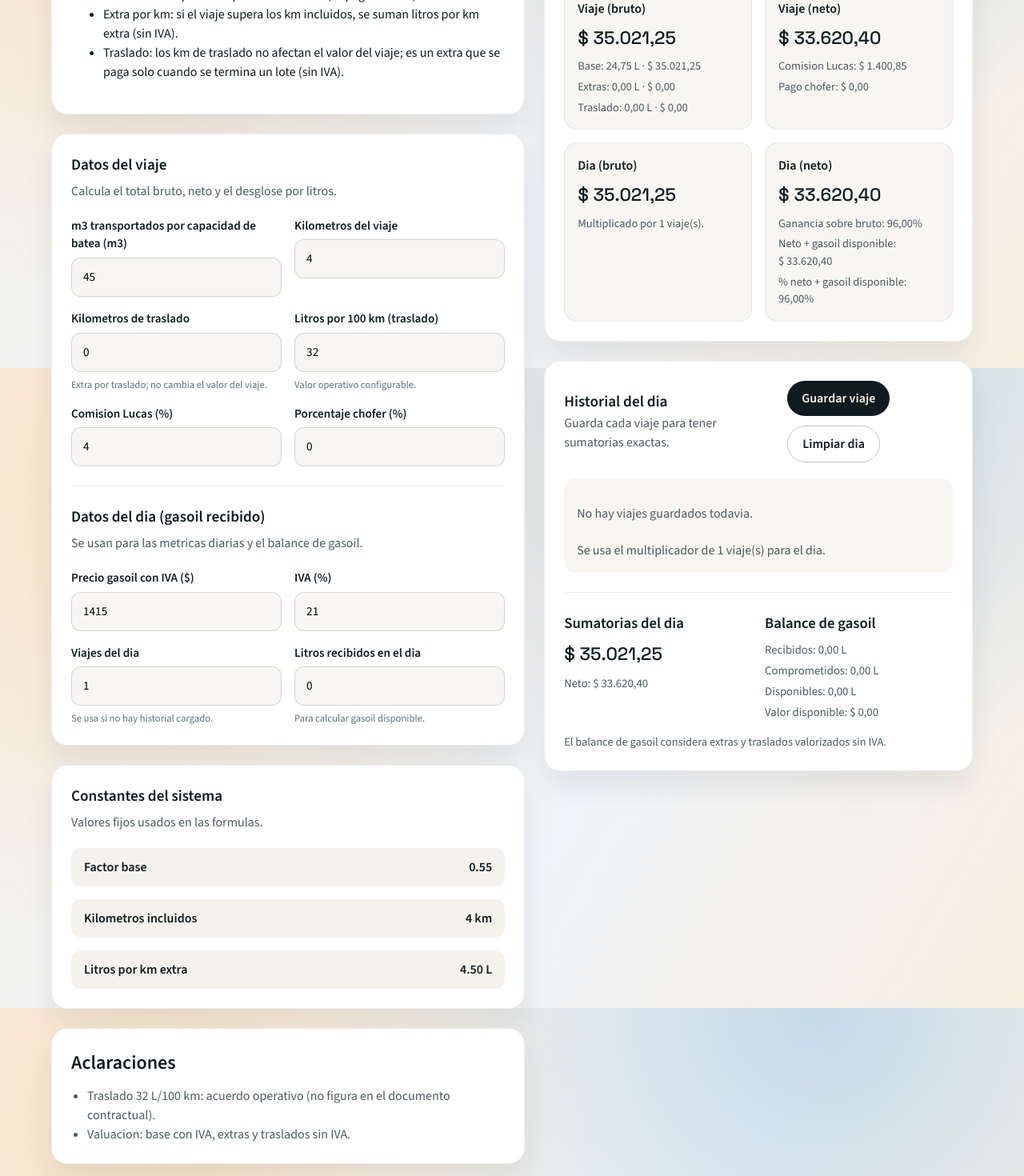
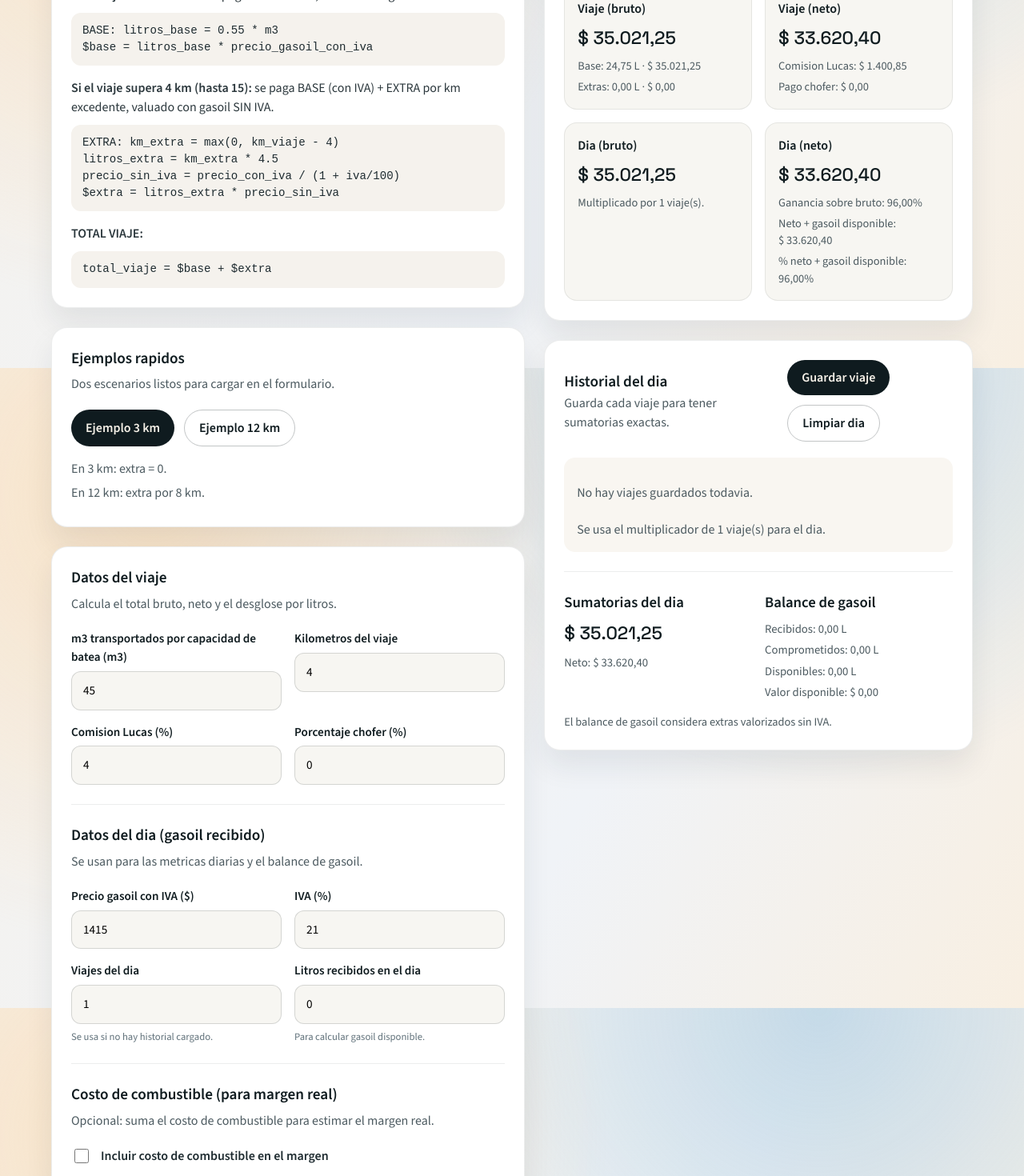
Before and after one commit to azafe/picado2026, a React (Vite) app: page / in a window 1280 px wide. Shown: the part 340-1810 px from the top of the page at 80% size. Built offline with nearby package versions, Linux system fonts and the light colour scheme.

Commit message:
Update trip rules and fuel cost margin

```diff
--- a/src/App.css
+++ b/src/App.css
@@ -106,6 +106,11 @@
   color: #60717a;
 }
 
+.field small.warning {
+  color: #9a3f08;
+  font-weight: 600;
+}
+
 .field input {
   padding: 12px 14px;
   border-radius: 12px;
@@ -114,7 +119,21 @@
   transition: border 0.2s ease, box-shadow 0.2s ease;
 }
 
+.field select {
+  padding: 12px 14px;
+  border-radius: 12px;
+  border: 1px solid rgba(15, 27, 31, 0.15);
+  background: #f7f6f2;
+  font: inherit;
+}
+
 .field input:focus {
+  outline: none;
+  border-color: #2c4a52;
+  box-shadow: 0 0 0 3px rgba(44, 74, 82, 0.2);
+}
+
+.field select:focus {
   outline: none;
   border-color: #2c4a52;
   box-shadow: 0 0 0 3px rgba(44, 74, 82, 0.2);
@@ -213,6 +232,47 @@
   border: 1px solid rgba(15, 27, 31, 0.25);
 }
 
+.rules {
+  display: flex;
+  flex-direction: column;
+  gap: 16px;
+  color: #2c383d;
+}
+
+.formula {
+  white-space: pre-wrap;
+  background: #f5f2ed;
+  border-radius: 12px;
+  padding: 12px 14px;
+  margin: 10px 0 0;
+  font-family: 'JetBrains Mono', 'Fira Code', monospace;
+  font-size: 0.88rem;
+  color: #1e2b30;
+}
+
+.example-results {
+  margin-top: 16px;
+  color: #4c5a60;
+}
+
+.example-results p {
+  margin: 0 0 6px;
+}
+
+.toggle {
+  display: flex;
+  align-items: center;
+  gap: 12px;
+  font-weight: 600;
+  color: #1e2b30;
+  margin-bottom: 16px;
+}
+
+.toggle input {
+  width: 18px;
+  height: 18px;
+}
+
 .empty {
   display: flex;
   flex-direction: column;
--- a/src/App.tsx
+++ b/src/App.tsx
@@ -5,10 +5,13 @@ import { ConstantsCard } from './components/ConstantsCard'
 import { DayHistory } from './components/DayHistory'
 import { ResultsPanel } from './components/ResultsPanel'
 import {
+  calcFuelCost,
   calcDayTotalsFromHistory,
   calcDayTotalsFromMultiplier,
   calcTrip,
   createHistoryEntry,
+  CONSTANTS,
+  type FuelCostMode,
   type HistoryEntry,
   type TripInput,
 } from './helpers/calc'
@@ -18,17 +21,23 @@ const STORAGE_KEY = 'picado2026_history'
 const defaultForm: TripInput & {
   viajesDia: number
   litrosGasoilRecibidosDia: number
+  incluirCostoCombustible: boolean
+  modoConsumo: FuelCostMode
+  consumoPorcentaje: number
+  litrosConsumidosViaje: number
 } = {
   m3: 45,
   kmViaje: 4,
-  kmTraslado: 0,
   precioConIva: 1415,
   iva: 21,
   porcentajeComision: 4,
   porcentajeChofer: 0,
-  litrosPor100kmTraslado: 32,
   viajesDia: 1,
   litrosGasoilRecibidosDia: 0,
+  incluirCostoCombustible: false,
+  modoConsumo: 'porcentaje',
+  consumoPorcentaje: 0,
+  litrosConsumidosViaje: 0,
 }
 
 const readHistory = (): HistoryEntry[] => {
@@ -53,6 +62,7 @@ const createId = () => {
 function App() {
   const [form, setForm] = useState(defaultForm)
   const [history, setHistory] = useState<HistoryEntry[]>(readHistory)
+  const [kmViajeClamped, setKmViajeClamped] = useState(false)
 
   useEffect(() => {
     window.localStorage.setItem(STORAGE_KEY, JSON.stringify(history))
@@ -63,14 +73,29 @@ function App() {
       calcTrip({
         m3: form.m3,
         kmViaje: form.kmViaje,
-        kmTraslado: form.kmTraslado,
         precioConIva: form.precioConIva,
         iva: form.iva,
         porcentajeComision: form.porcentajeComision,
         porcentajeChofer: form.porcentajeChofer,
-        litrosPor100kmTraslado: form.litrosPor100kmTraslado,
       }),
     [form]
+  )
+
+  const fuelCostCalc = useMemo(
+    () =>
+      calcFuelCost(tripCalc, {
+        modo: form.modoConsumo,
+        consumoPorcentaje: form.consumoPorcentaje,
+        litrosConsumidosViaje: form.litrosConsumidosViaje,
+        precioConIva: form.precioConIva,
+      }),
+    [
+      form.consumoPorcentaje,
+      form.litrosConsumidosViaje,
+      form.modoConsumo,
+      form.precioConIva,
+      tripCalc,
+    ]
   )
 
   const usingHistory = history.length > 0
@@ -87,9 +112,41 @@ function App() {
     [history, form.litrosGasoilRecibidosDia, form.precioConIva, form.viajesDia, tripCalc, usingHistory]
   )
 
-  const hasNegative = Object.values(form).some((value) => value < 0)
+  const hasNegative = [
+    form.m3,
+    form.kmViaje,
+    form.precioConIva,
+    form.iva,
+    form.porcentajeComision,
+    form.porcentajeChofer,
+    form.viajesDia,
+    form.litrosGasoilRecibidosDia,
+    form.consumoPorcentaje,
+    form.litrosConsumidosViaje,
+  ].some((value) => value < 0)
 
-  const handleChange = (field: keyof typeof form, value: number) => {
+  const handleChange = (
+    field: keyof typeof form,
+    value: number | boolean | FuelCostMode
+  ) => {
+    if (field === 'kmViaje' && typeof value === 'number') {
+      const clamped = Math.min(CONSTANTS.kmMax, Math.max(0, value))
+      setKmViajeClamped(value > CONSTANTS.kmMax)
+      setForm((prev) => ({
+        ...prev,
+        [field]: clamped,
+      }))
+      return
+    }
+
+    if (typeof value === 'number') {
+      setForm((prev) => ({
+        ...prev,
+        [field]: Math.max(0, value),
+      }))
+      return
+    }
+
     setForm((prev) => ({
       ...prev,
       [field]: value,
@@ -101,12 +158,10 @@ function App() {
       {
         m3: form.m3,
         kmViaje: form.kmViaje,
-        kmTraslado: form.kmTraslado,
         precioConIva: form.precioConIva,
         iva: form.iva,
         porcentajeComision: form.porcentajeComision,
         porcentajeChofer: form.porcentajeChofer,
-        litrosPor100kmTraslado: form.litrosPor100kmTraslado,
       },
       tripCalc,
       new Date().toLocaleString('es-AR'),
@@ -117,6 +172,17 @@ function App() {
 
   const handleClearHistory = () => {
     setHistory([])
+  }
+
+  const handleExample = (kmViaje: number) => {
+    setKmViajeClamped(false)
+    setForm((prev) => ({
+      ...prev,
+      m3: 45,
+      kmViaje,
+      precioConIva: 1415,
+      iva: 21,
+    }))
   }
 
   return (
@@ -135,27 +201,68 @@ function App() {
           <section className="card">
             <header className="card__header">
               <h2>Como se calcula el viaje</h2>
-              <p>Resumen simple para entender el valor del viaje.</p>
+              <p>Reglas claras para entender el valor del viaje.</p>
             </header>
-            <ul>
-              <li>Base: m3 transportados por el factor base (se paga con IVA).</li>
-              <li>
-                Extra por km: si el viaje supera los km incluidos, se suman litros por km extra
-                (sin IVA).
-              </li>
-              <li>
-                Traslado: los km de traslado no afectan el valor del viaje; es un extra que se paga
-                solo cuando se termina un lote (sin IVA).
-              </li>
-            </ul>
+            <div className="rules">
+              <div>
+                <strong>Si el viaje es de 0 a 4 km:</strong> se paga solo la BASE, valuada con
+                gasoil CON IVA.
+                <pre className="formula">{`BASE: litros_base = 0.55 * m3
+$base = litros_base * precio_gasoil_con_iva`}</pre>
+              </div>
+              <div>
+                <strong>Si el viaje supera 4 km (hasta 15):</strong> se paga BASE (con IVA) + EXTRA
+                por km excedente, valuado con gasoil SIN IVA.
+                <pre className="formula">{`EXTRA: km_extra = max(0, km_viaje - 4)
+litros_extra = km_extra * 4.5
+precio_sin_iva = precio_con_iva / (1 + iva/100)
+$extra = litros_extra * precio_sin_iva`}</pre>
+              </div>
+              <div>
+                <strong>TOTAL VIAJE:</strong>
+                <pre className="formula">{`total_viaje = $base + $extra`}</pre>
+              </div>
+            </div>
           </section>
-          <CalculatorForm form={form} onChange={handleChange} hasNegative={hasNegative} />
+
+          <section className="card">
+            <header className="card__header">
+              <h2>Ejemplos rapidos</h2>
+              <p>Dos escenarios listos para cargar en el formulario.</p>
+            </header>
+            <div className="button-row">
+              <button type="button" className="button" onClick={() => handleExample(3)}>
+                Ejemplo 3 km
+              </button>
+              <button type="button" className="button button--ghost" onClick={() => handleExample(12)}>
+                Ejemplo 12 km
+              </button>
+            </div>
+            <div className="example-results">
+              <p>En 3 km: extra = 0.</p>
+              <p>En 12 km: extra por 8 km.</p>
+            </div>
+          </section>
+          <CalculatorForm
+            form={form}
+            onChange={handleChange}
+            hasNegative={hasNegative}
+            kmViajeClamped={kmViajeClamped}
+          />
           <ConstantsCard />
+          <section className="card">
+            <header className="card__header">
+              <h2>Aclaracion sobre traslados</h2>
+              <p>
+                Los traslados entre campos/provincias NO forman parte del valor del viaje. Se
+                reconocen/pagan aparte unicamente cuando ocurre un traslado (acuerdo operativo).
+              </p>
+            </header>
+          </section>
           <section className="card notice">
             <h2>Aclaraciones</h2>
             <ul>
-              <li>Traslado 32 L/100 km: acuerdo operativo (no figura en el documento contractual).</li>
-              <li>Valuacion: base con IVA, extras y traslados sin IVA.</li>
+              <li>Valuacion: base con IVA, extras sin IVA.</li>
             </ul>
           </section>
         </div>
@@ -163,6 +270,8 @@ function App() {
         <div className="column">
           <ResultsPanel
             tripCalc={tripCalc}
+            fuelCostCalc={fuelCostCalc}
+            includeFuelCost={form.incluirCostoCombustible}
             dayTotals={dayTotals}
             usingHistory={usingHistory}
             viajesDia={form.viajesDia}
--- a/src/components/CalculatorForm.tsx
+++ b/src/components/CalculatorForm.tsx
@@ -1,12 +1,20 @@
-import type { TripInput } from '../helpers/calc'
+import type { FuelCostMode, TripInput } from '../helpers/calc'
 
 type CalculatorFormProps = {
   form: TripInput & {
     viajesDia: number
     litrosGasoilRecibidosDia: number
+    incluirCostoCombustible: boolean
+    modoConsumo: FuelCostMode
+    consumoPorcentaje: number
+    litrosConsumidosViaje: number
   }
-  onChange: (field: keyof CalculatorFormProps['form'], value: number) => void
+  onChange: (
+    field: keyof CalculatorFormProps['form'],
+    value: number | boolean | FuelCostMode
+  ) => void
   hasNegative: boolean
+  kmViajeClamped: boolean
 }
 
 const clampInput = (value: string) => {
@@ -15,7 +23,12 @@ const clampInput = (value: string) => {
   return Number.isNaN(parsed) ? 0 : parsed
 }
 
-export function CalculatorForm({ form, onChange, hasNegative }: CalculatorFormProps) {
+export function CalculatorForm({
+  form,
+  onChange,
+  hasNegative,
+  kmViajeClamped,
+}: CalculatorFormProps) {
   return (
     <section className="card">
       <header className="card__header">
@@ -44,34 +57,12 @@ export function CalculatorForm({ form, onChange, hasNegative }: CalculatorFormPr
           <input
             type="number"
             min={0}
+            max={15}
             step={0.1}
             value={form.kmViaje}
             onChange={(event) => onChange('kmViaje', clampInput(event.target.value))}
           />
-        </label>
-
-        <label className="field">
-          <span>Kilometros de traslado</span>
-          <input
-            type="number"
-            min={0}
-            step={0.1}
-            value={form.kmTraslado}
-            onChange={(event) => onChange('kmTraslado', clampInput(event.target.value))}
-          />
-          <small>Extra por traslado; no cambia el valor del viaje.</small>
-        </label>
-
-        <label className="field">
-          <span>Litros por 100 km (traslado)</span>
-          <input
-            type="number"
-            min={0}
-            step={0.1}
-            value={form.litrosPor100kmTraslado}
-            onChange={(event) => onChange('litrosPor100kmTraslado', clampInput(event.target.value))}
-          />
-          <small>Valor operativo configurable.</small>
+          {kmViajeClamped ? <small className="warning">Se aplico el limite de 15 km.</small> : null}
         </label>
 
         <label className="field">
@@ -151,6 +142,63 @@ export function CalculatorForm({ form, onChange, hasNegative }: CalculatorFormPr
           <small>Para calcular gasoil disponible.</small>
         </label>
       </div>
+
+      <div className="card__divider" />
+
+      <header className="card__header">
+        <h2>Costo de combustible (para margen real)</h2>
+        <p>Opcional: suma el costo de combustible para estimar el margen real.</p>
+      </header>
+
+      <label className="toggle">
+        <input
+          type="checkbox"
+          checked={form.incluirCostoCombustible}
+          onChange={(event) => onChange('incluirCostoCombustible', event.target.checked)}
+        />
+        Incluir costo de combustible en el margen
+      </label>
+
+      {form.incluirCostoCombustible ? (
+        <div className="form-grid">
+          <label className="field">
+            <span>Modo de consumo</span>
+            <select
+              value={form.modoConsumo}
+              onChange={(event) => onChange('modoConsumo', event.target.value as FuelCostMode)}
+            >
+              <option value="porcentaje">% sobre litros reconocidos</option>
+              <option value="litros">Litros consumidos por viaje</option>
+            </select>
+          </label>
+
+          {form.modoConsumo === 'porcentaje' ? (
+            <label className="field">
+              <span>Consumo (%)</span>
+              <input
+                type="number"
+                min={0}
+                step={0.1}
+                value={form.consumoPorcentaje}
+                onChange={(event) => onChange('consumoPorcentaje', clampInput(event.target.value))}
+              />
+            </label>
+          ) : (
+            <label className="field">
+              <span>Litros consumidos por viaje</span>
+              <input
+                type="number"
+                min={0}
+                step={0.1}
+                value={form.litrosConsumidosViaje}
+                onChange={(event) =>
+                  onChange('litrosConsumidosViaje', clampInput(event.target.value))
+                }
+              />
+            </label>
+          )}
+        </div>
+      ) : null}
     </section>
   )
 }
--- a/src/components/DayHistory.tsx
+++ b/src/components/DayHistory.tsx
@@ -47,8 +47,7 @@ export function DayHistory({
               <div>
                 <strong>{entry.timestamp}</strong>
                 <span>
-                  {formatNumber(entry.m3)} m3 · {formatNumber(entry.kmViaje)} km ·{' '}
-                  {formatNumber(entry.kmTraslado)} km traslado
+                  {formatNumber(entry.m3)} m3 · {formatNumber(entry.kmViaje)} km
                 </span>
               </div>
               <div>
@@ -57,7 +56,6 @@ export function DayHistory({
               </div>
               <div>
                 <span>Extras: {formatLiters(entry.litrosExtra)}</span>
-                <span>Traslado: {formatLiters(entry.litrosTraslado)}</span>
               </div>
             </article>
           ))}
@@ -82,7 +80,7 @@ export function DayHistory({
       </div>
 
       <p className="note">
-        El balance de gasoil considera extras y traslados valorizados sin IVA.
+        El balance de gasoil considera extras valorizados sin IVA.
       </p>
     </section>
   )
--- a/src/components/ResultsPanel.tsx
+++ b/src/components/ResultsPanel.tsx
@@ -1,14 +1,23 @@
-import type { DayTotals, TripCalculation } from '../helpers/calc'
+import type { DayTotals, FuelCostCalculation, TripCalculation } from '../helpers/calc'
 import { formatCurrency, formatLiters, formatPercent } from '../helpers/format'
 
 type ResultsPanelProps = {
   tripCalc: TripCalculation
+  fuelCostCalc: FuelCostCalculation
+  includeFuelCost: boolean
   dayTotals: DayTotals
   usingHistory: boolean
   viajesDia: number
 }
 
-export function ResultsPanel({ tripCalc, dayTotals, usingHistory, viajesDia }: ResultsPanelProps) {
+export function ResultsPanel({
+  tripCalc,
+  fuelCostCalc,
+  includeFuelCost,
+  dayTotals,
+  usingHistory,
+  viajesDia,
+}: ResultsPanelProps) {
   return (
     <section className="card">
       <header className="card__header">
@@ -27,9 +36,6 @@ export function ResultsPanel({ tripCalc, dayTotals, usingHistory, viajesDia }: R
             <span>
               Extras: {formatLiters(tripCalc.litrosExtra)} · {formatCurrency(tripCalc.extra)}
             </span>
-            <span>
-              Traslado: {formatLiters(tripCalc.litrosTraslado)} · {formatCurrency(tripCalc.traslado)}
-            </span>
           </div>
         </article>
 
@@ -41,6 +47,24 @@ export function ResultsPanel({ tripCalc, dayTotals, usingHistory, viajesDia }: R
             <span>Pago chofer: {formatCurrency(tripCalc.pagoChofer)}</span>
           </div>
         </article>
+
+        {includeFuelCost ? (
+          <article className="result-card">
+            <h3>Margen real</h3>
+            <p className="result-amount">{formatCurrency(fuelCostCalc.netoReal)}</p>
+            <div className="result-meta">
+              <span>
+                Litros reconocidos (base+extra): {formatLiters(fuelCostCalc.litrosReconocidos)}
+              </span>
+              <span>
+                Litros consumidos estimados: {formatLiters(fuelCostCalc.litrosConsumidos)}
+              </span>
+              <span>Costo de combustible: {formatCurrency(fuelCostCalc.costoCombustible)}</span>
+              <span>Neto real: {formatCurrency(fuelCostCalc.netoReal)}</span>
+              <span>% margen real: {formatPercent(fuelCostCalc.margenReal)}</span>
+            </div>
+          </article>
+        ) : null}
 
         <article className="result-card">
           <h3>Dia (bruto)</h3>
--- a/src/helpers/calc.ts
+++ b/src/helpers/calc.ts
@@ -1,18 +1,17 @@
 export const CONSTANTS = {
   factorBase: 0.55,
   kmIncluidos: 4,
+  kmMax: 15,
   litrosPorKmExtra: 4.5,
 } as const
 
 export type TripInput = {
   m3: number
   kmViaje: number
-  kmTraslado: number
   precioConIva: number
   iva: number
   porcentajeComision: number
   porcentajeChofer: number
-  litrosPor100kmTraslado: number
 }
 
 export type TripCalculation = {
@@ -20,10 +19,9 @@ export type TripCalculation = {
   precioSinIva: number
   litrosBase: number
   litrosExtra: number
-  litrosTraslado: number
+  litrosReconocidos: number
   base: number
   extra: number
-  traslado: number
   totalViaje: number
   comisionLucas: number
   pagoChofer: number
@@ -35,11 +33,9 @@ export type HistoryEntry = {
   timestamp: string
   m3: number
   kmViaje: number
-  kmTraslado: number
   totalViaje: number
   netoViaje: number
   litrosExtra: number
-  litrosTraslado: number
 }
 
 export type DayTotals = {
@@ -51,6 +47,23 @@ export type DayTotals = {
   netoPlus: number
   porcentajeGanancia: number
   porcentajeGananciaPlus: number
+}
+
+export type FuelCostMode = 'porcentaje' | 'litros'
+
+export type FuelCostInput = {
+  modo: FuelCostMode
+  consumoPorcentaje: number
+  litrosConsumidosViaje: number
+  precioConIva: number
+}
+
+export type FuelCostCalculation = {
+  litrosReconocidos: number
+  litrosConsumidos: number
+  costoCombustible: number
+  netoReal: number
+  margenReal: number
 }
 
 const clampNonNegative = (value: number) => (Number.isFinite(value) ? Math.max(0, value) : 0)
@@ -65,12 +78,11 @@ export const calcPrecioSinIva = (precioConIva: number, iva: number) => {
 
 export const calcTrip = (input: TripInput): TripCalculation => {
   const m3 = clampNonNegative(input.m3)
-  const kmViaje = clampNonNegative(input.kmViaje)
-  const kmTraslado = clampNonNegative(input.kmTraslado)
+  const kmViajeRaw = clampNonNegative(input.kmViaje)
+  const kmViaje = Math.min(kmViajeRaw, CONSTANTS.kmMax)
   const precioConIva = clampNonNegative(input.precioConIva)
   const porcentajeComision = clampNonNegative(input.porcentajeComision)
   const porcentajeChofer = clampNonNegative(input.porcentajeChofer)
-  const litrosPor100kmTraslado = clampNonNegative(input.litrosPor100kmTraslado)
 
   const precioSinIva = calcPrecioSinIva(precioConIva, input.iva)
 
@@ -80,11 +92,9 @@ export const calcTrip = (input: TripInput): TripCalculation => {
   const kmExtra = Math.max(0, kmViaje - CONSTANTS.kmIncluidos)
   const litrosExtra = kmExtra * CONSTANTS.litrosPorKmExtra
   const extra = litrosExtra * precioSinIva
+  const litrosReconocidos = litrosBase + litrosExtra
 
-  const litrosTraslado = (kmTraslado / 100) * litrosPor100kmTraslado
-  const traslado = litrosTraslado * precioSinIva
-
-  const totalViaje = base + extra + traslado
+  const totalViaje = base + extra
   const comisionLucas = totalViaje * (porcentajeComision / 100)
   const pagoChofer = totalViaje * (porcentajeChofer / 100)
   const netoViaje = totalViaje - comisionLucas - pagoChofer
@@ -94,10 +104,9 @@ export const calcTrip = (input: TripInput): TripCalculation => {
     precioSinIva,
     litrosBase,
     litrosExtra,
-    litrosTraslado,
+    litrosReconocidos,
     base,
     extra,
-    traslado,
     totalViaje,
     comisionLucas,
     pagoChofer,
@@ -112,19 +121,16 @@ export const createHistoryEntry = (
   id: string
 ): HistoryEntry => {
   const m3 = clampNonNegative(input.m3)
-  const kmViaje = clampNonNegative(input.kmViaje)
-  const kmTraslado = clampNonNegative(input.kmTraslado)
+  const kmViaje = Math.min(clampNonNegative(input.kmViaje), CONSTANTS.kmMax)
 
   return {
     id,
     timestamp,
     m3,
     kmViaje,
-    kmTraslado,
     totalViaje: calc.totalViaje,
     netoViaje: calc.netoViaje,
     litrosExtra: calc.litrosExtra,
-    litrosTraslado: calc.litrosTraslado,
   }
 }
 
@@ -135,10 +141,7 @@ export const calcDayTotalsFromHistory = (
 ): DayTotals => {
   const brutoDia = history.reduce((acc, entry) => acc + entry.totalViaje, 0)
   const netoDia = history.reduce((acc, entry) => acc + entry.netoViaje, 0)
-  const litrosComprometidos = history.reduce(
-    (acc, entry) => acc + entry.litrosExtra + entry.litrosTraslado,
-    0
-  )
+  const litrosComprometidos = history.reduce((acc, entry) => acc + entry.litrosExtra, 0)
 
   return buildDayTotals(
     brutoDia,
@@ -158,7 +161,7 @@ export const calcDayTotalsFromMultiplier = (
   const safeViajes = clampNonNegative(viajesDia)
   const brutoDia = tripCalc.totalViaje * safeViajes
   const netoDia = tripCalc.netoViaje * safeViajes
-  const litrosComprometidos = (tripCalc.litrosExtra + tripCalc.litrosTraslado) * safeViajes
+  const litrosComprometidos = tripCalc.litrosExtra * safeViajes
 
   return buildDayTotals(
     brutoDia,
@@ -195,3 +198,29 @@ const buildDayTotals = (
     porcentajeGananciaPlus,
   }
 }
+
+export const calcFuelCost = (
+  tripCalc: TripCalculation,
+  input: FuelCostInput
+): FuelCostCalculation => {
+  const litrosReconocidos = tripCalc.litrosReconocidos
+  const consumoPorcentaje = clampNonNegative(input.consumoPorcentaje)
+  const litrosConsumidosViaje = clampNonNegative(input.litrosConsumidosViaje)
+  const precioConIva = clampNonNegative(input.precioConIva)
+
+  const litrosConsumidos =
+    input.modo === 'porcentaje'
+      ? litrosReconocidos * (consumoPorcentaje / 100)
+      : litrosConsumidosViaje
+  const costoCombustible = litrosConsumidos * precioConIva
+  const netoReal = tripCalc.netoViaje - costoCombustible
+  const margenReal = tripCalc.totalViaje > 0 ? netoReal / tripCalc.totalViaje : 0
+
+  return {
+    litrosReconocidos,
+    litrosConsumidos,
+    costoCombustible,
+    netoReal,
+    margenReal,
+  }
+}
```
Also changed, not shown: 1 other file (tests, documents, lock files or other folders).
